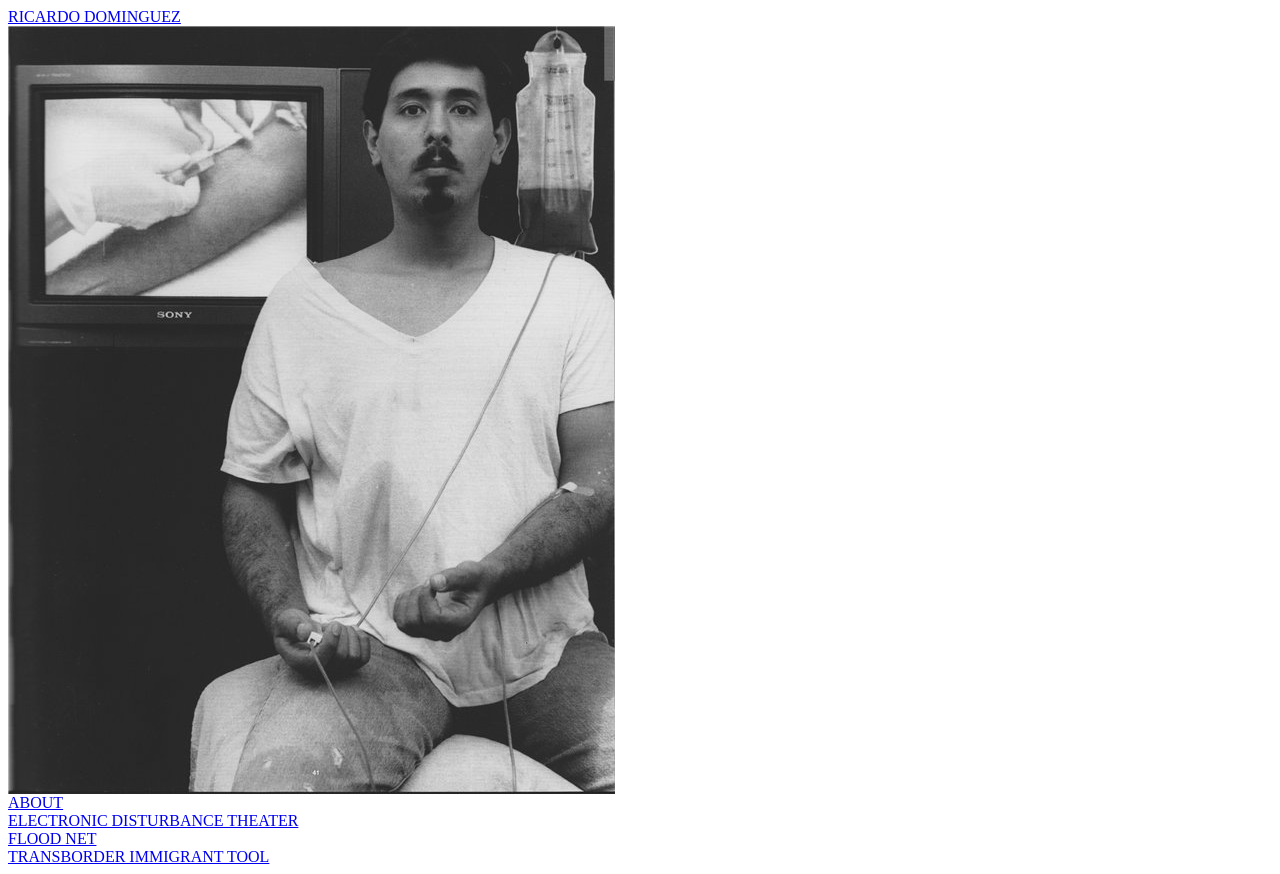
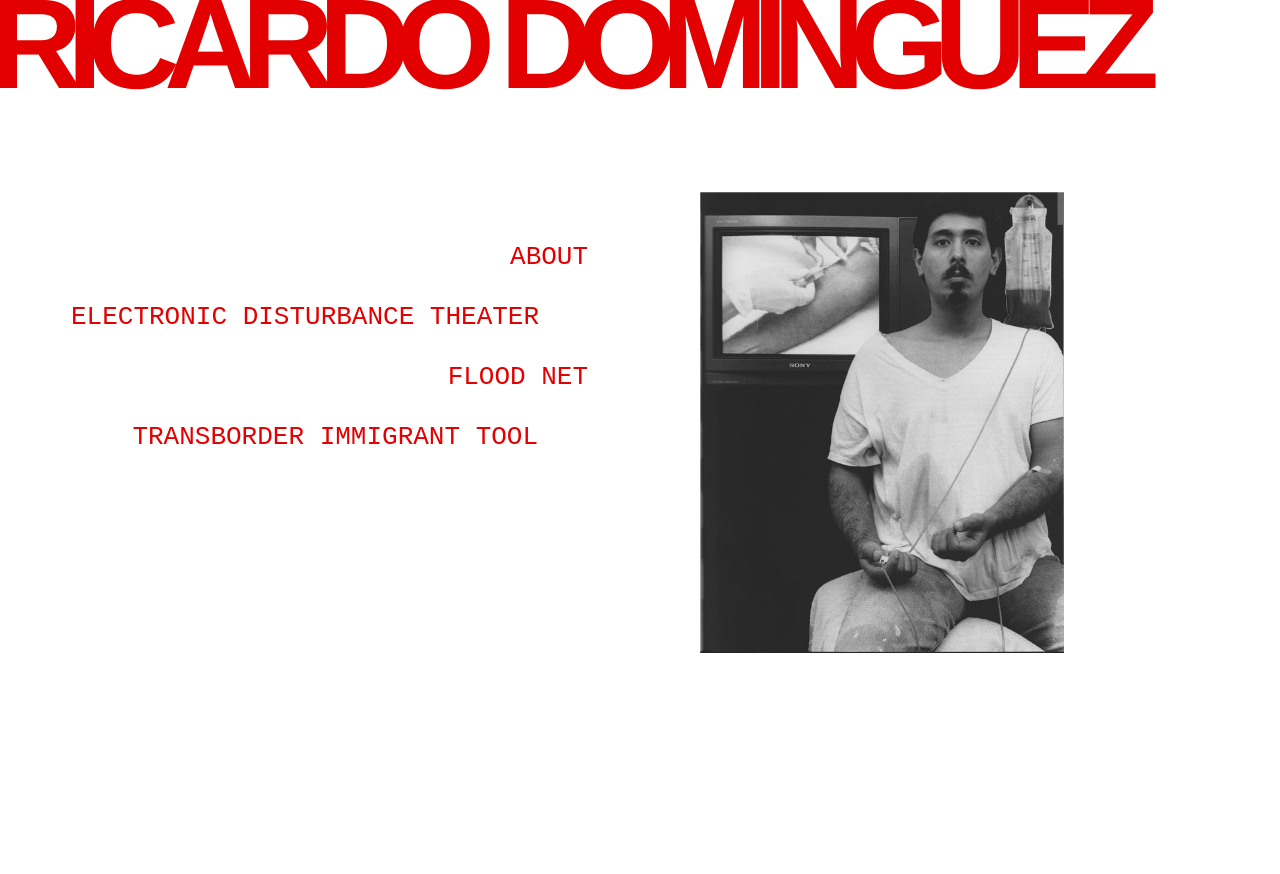
Before and after one commit to boonester/ricardo-dominguez, a plain HTML site: page index.html in a window 1280 px wide. After the commit the page ends 800 px from the top, so only its background shows below. Drawn offline with Linux system fonts and the light colour scheme.

Commit message:
nya mean

```diff
--- a/index.html
+++ b/index.html
@@ -3,17 +3,50 @@
     <meta charset="UTF-8">
     <meta name="viewport" content="width=device-width, initial-scale=1.0">
     <title>RICARDO DOMINGUEZ</title>
+    <link rel="stylesheet" href="styles.css">
+    <style>
+        body{
+            margin: 0%;
+        }
+        .content{
+            position: absolute;
+            top: 92;
+            display: flex;
+
+        }
+        .name{
+            position: absolute;
+            top: -30px;
+            left: -10px;
+        }
+        #nav{
+            text-align: right;
+            font-family: monospace;
+            font-size: 200%;
+            position: absolute;
+            top: 100px;
+            left: 50px;
+            margin: 20px;
+        }
+        #nav a:visited{
+            color: black;
+        }
+
+    </style>
 </head>
 <body>
     <div class="title">
-        <a href="index.html">RICARDO DOMINGUEZ</a>
+        <a href="index.html" class="name">RICARDO DOMINGUEZ</a>
     </div>
+
     <div class="content">
-        <img src="images/ric1.jpg" alt="ricardo">
-        <div><a href="about.html">ABOUT</a></div>
-        <div><a href="edt.html">ELECTRONIC DISTURBANCE THEATER</a></div>
-        <div><a href="floodnet.html">FLOOD NET</a></div>
-        <div><a href="tbt.html">TRANSBORDER IMMIGRANT TOOL</a></div>
+        <div id="nav" style="color: black;">
+            <div id="line1"><a href="about.html">ABOUT</a></div>
+            <div id="line2"><a href="edt.html">ELECTRONIC DISTURBANCE THEATER</a></div>
+            <div id="line3"><a href="floodnet.html">FLOOD NET</a></div>
+            <div id="line4"><a href="tbt.html">TRANSBORDER IMMIGRANT TOOL</a></div>
+        </div>
+        <div class="image"><img src="images/ric1.jpg" alt="ricardo" width="60%"></div>
     </div>
 
 </body>
--- a/styles.css
+++ b/styles.css
@@ -0,0 +1,39 @@
+.title{
+    font-family: Helvetica;
+    font-weight: bolder;
+    color: crimson;
+    font-size: 800%;
+    font-kerning: normal;
+    letter-spacing: -.12em;
+
+}
+a{
+    text-decoration: none;
+    color: #E30000;
+}
+.title:visited{
+    color: #E30000;
+}
+.image{
+    position: relative;
+    top: 100px;
+    left: 700px;
+}
+#line1{
+    margin-top: 30px;
+    position: relative;
+    left: 50px;
+}
+#line2{
+    margin-top: 30px;
+    position: relative;
+    left: 1px;
+}
+#line3{
+    margin-top: 30px;
+    position: relative;
+    left: 50px;
+}
+#line4{
+    margin-top: 30px;
+}
```
Also changed, not shown: about.html (+11 -1 lines).
